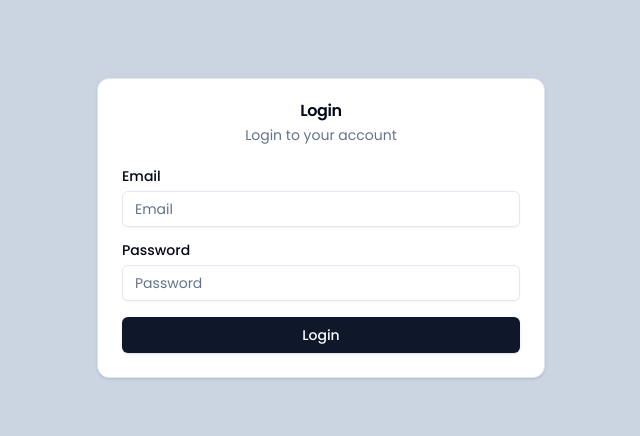
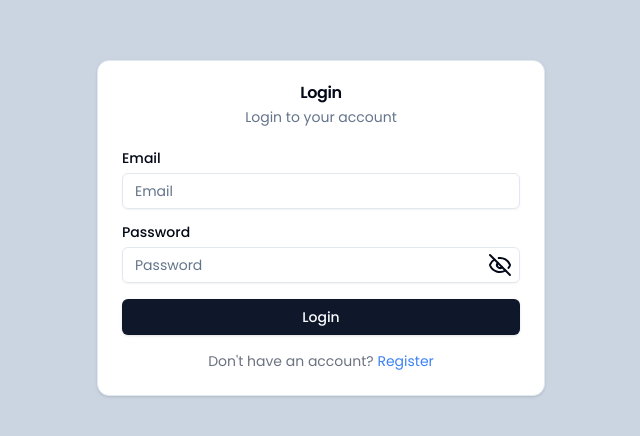
Before and after one commit to luisfrm/gym-manager, a React (Vite) app in the folder frontend/: page / in a window 1280 px wide. Shown: the part 172-608 px from the top of the page, without its empty margins (319-959 px from the left). Built offline with nearby package versions, Linux system fonts and the light colour scheme.

Commit message:
added formgroup and showpassword in loginform

```diff
--- a/frontend/src/components/LoginForm.tsx
+++ b/frontend/src/components/LoginForm.tsx
@@ -1,11 +1,23 @@
+import { useState } from "react";
+import FormGroup from "./FormGroup";
 import { Button } from "./ui/button";
 import { Card, CardContent, CardDescription, CardHeader, CardTitle } from "./ui/card";
 import { Input } from "./ui/input";
 import { Label } from "./ui/label";
+import { Eye, EyeOff } from "lucide-react";
 
 export default function LoginForm() {
+  const [passwordType, setPasswordType] = useState<string>("password")
+
+  const eyeClasses = "absolute top-5 right-2 cursor-pointer";
+
+  const changePasswordType = () => {
+		if (passwordType === "password") setPasswordType("text");
+		else setPasswordType("password");
+	};
+
   return (
-		<Card className="w-full max-w-md">
+		<Card className="w-full max-w-md mx-auto">
 			<CardHeader className="text-center">
 				<CardTitle>Login</CardTitle>
 				<CardDescription>Login to your account</CardDescription>
@@ -13,18 +25,29 @@ export default function LoginForm() {
 			<CardContent>
 				<form>
 					<div className="grid w-full items-center gap-4">
-            <div className="flex flex-col space-y-2">
-              <Label id="email">Email</Label>
-              <Input id="name" placeholder="Email" type="email" />
-            </div>
-            <div className="flex flex-col space-y-2">
-              <Label id="password">Password</Label>
-              <Input id="password" placeholder="Password" type="password" />
-            </div>
-            <div className="flex flex-col space-y-2">
-              <Button>Login</Button>
-            </div>
-          </div>
+						<FormGroup>
+							<Label id="email">Email</Label>
+							<Input id="name" placeholder="Email" type="email" />
+						</FormGroup>
+						<FormGroup className="relative">
+							<Label id="password">Password</Label>
+							<Input id="password" placeholder="Password" type={passwordType} />
+							{passwordType === "password" ? (
+								<EyeOff className={eyeClasses} onClick={changePasswordType} />
+							) : (
+								<Eye className={eyeClasses} onClick={changePasswordType} />
+							)}
+						</FormGroup>
+						<FormGroup>
+							<Button>Login</Button>
+						</FormGroup>
+						<p className="text-center text-sm text-gray-500">
+							Don't have an account?{" "}
+							<a href="#" className="text-blue-500 hover:underline">
+								Register
+							</a>
+						</p>
+					</div>
 				</form>
 			</CardContent>
 		</Card>
```
Also changed, not shown: 2 other files (tests, documents, lock files or other folders).
